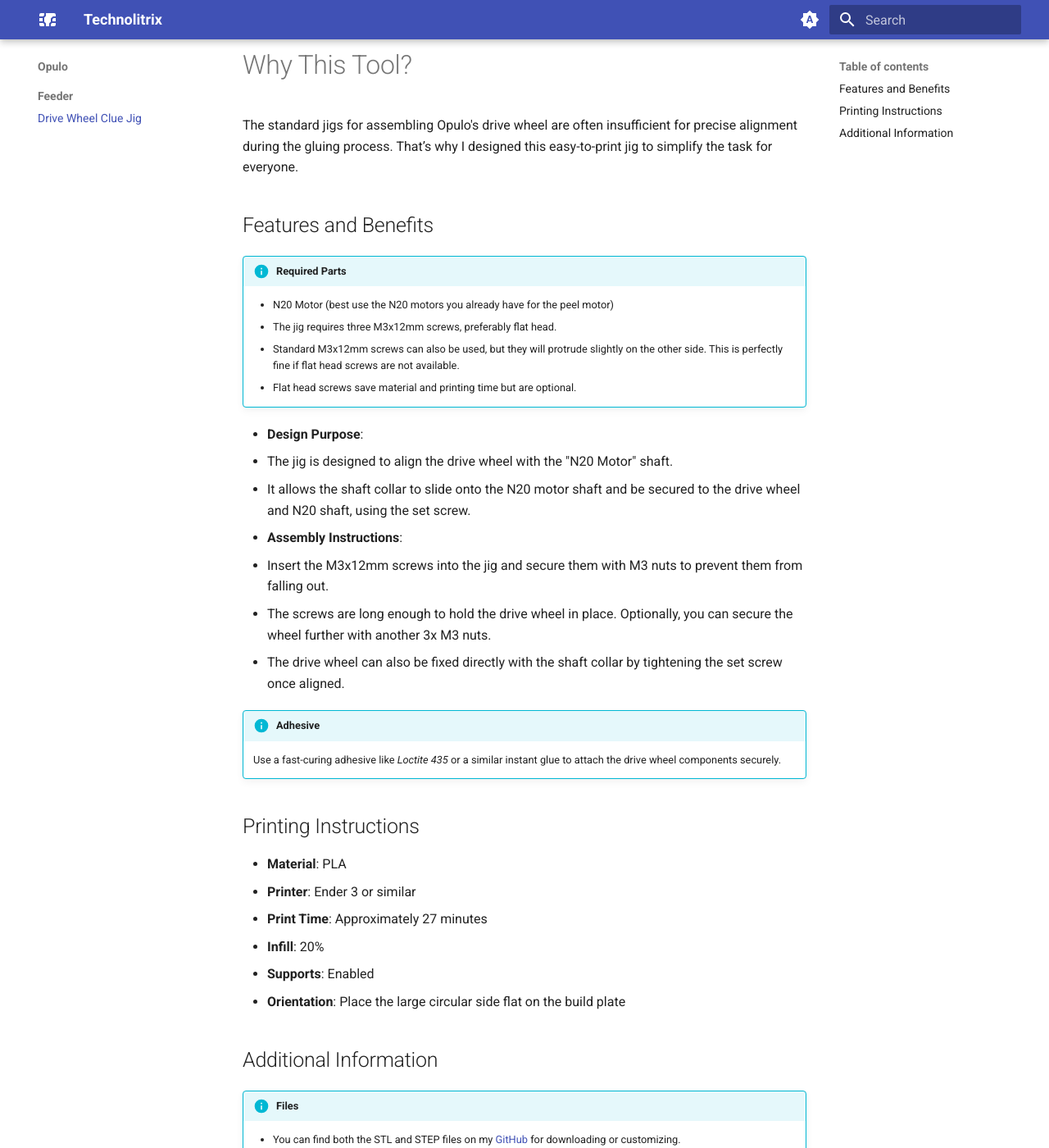
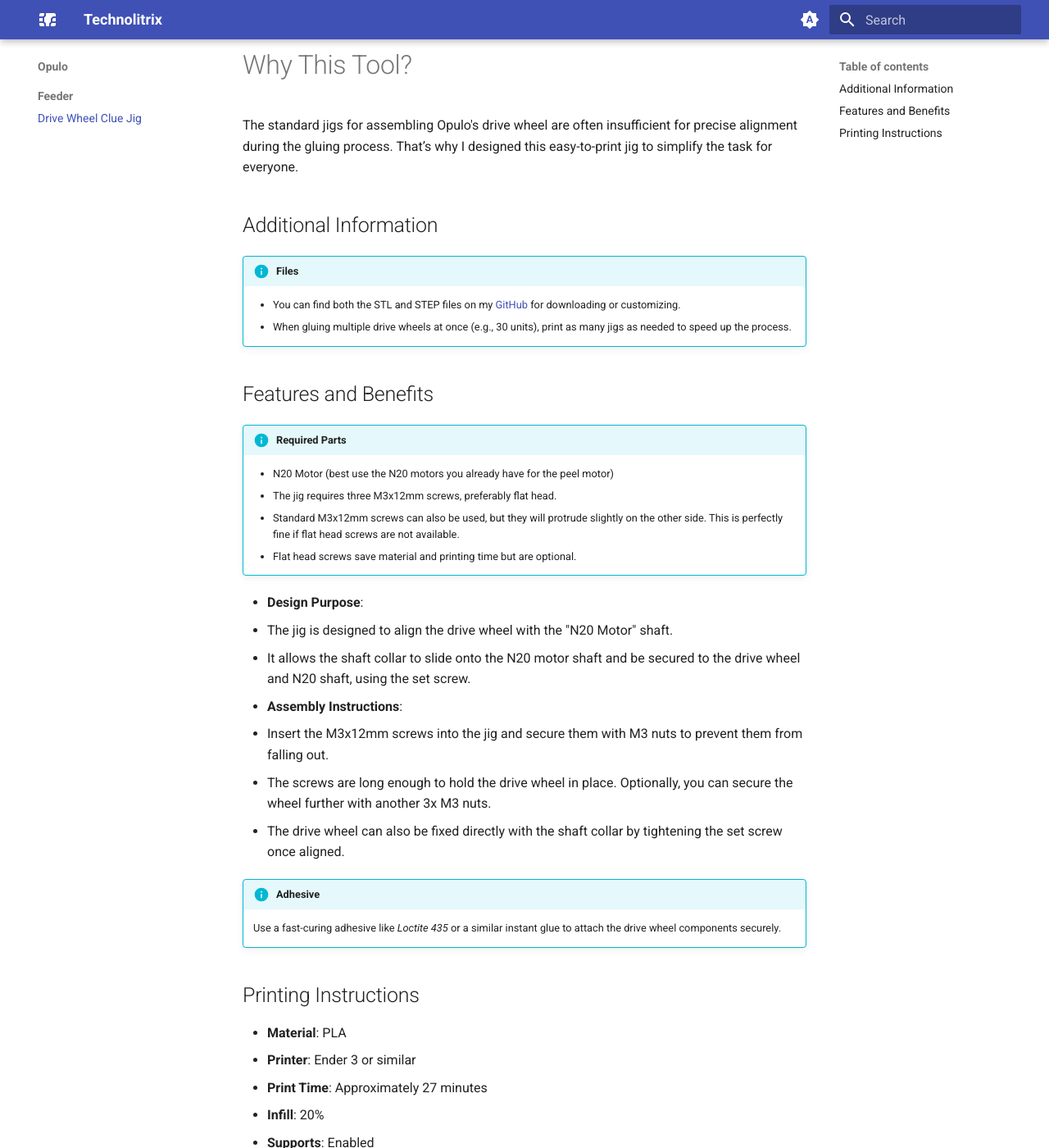
Before and after one commit to Technolitix/docs, an MkDocs documentation site: the page built from docs/drive-wheel-clue-jig.md, in a window 1280 px wide and 1400 px high, scrolled down 278 px. Shown: the whole window at 82% size. Built offline with MkDocs 1.6.1 and Material for MkDocs 9.7.7, drawn with Linux system fonts in a browser that asks for light colours; some of the changed text lies outside the part shown.

Commit message:
Update drive-wheel-clue-jig.md

```diff
--- a/docs/drive-wheel-clue-jig.md
+++ b/docs/drive-wheel-clue-jig.md
@@ -1,9 +1,18 @@
 !!! info "Refer to OHAI-Opulo Instructions"
     Always refer to the OHAI-Opulo instructions: [https://ohai.opulo.io/feeder8/indexing-wheel/#glue-shaft-collar-asm-and-drive-wheel-together](https://ohai.opulo.io/feeder8/indexing-wheel/#glue-shaft-collar-asm-and-drive-wheel-together)
+
 
 # Why This Tool?
 
 The standard jigs for assembling Opulo's drive wheel are often insufficient for precise alignment during the gluing process. That’s why I designed this easy-to-print jig to simplify the task for everyone.
+
+
+## Additional Information
+
+!!! info "Files"
+    - You can find both the STL and STEP files on my [GitHub](https://github.com/Technolitix/shaft-aligment-jig.git) for downloading or customizing.
+    - When gluing multiple drive wheels at once (e.g., 30 units), print as many jigs as needed to speed up the process.
+
 
 ## Features and Benefits
 
```
Also changed, not shown: other parts of docs/drive-wheel-clue-jig.md (+0 -6 lines).
